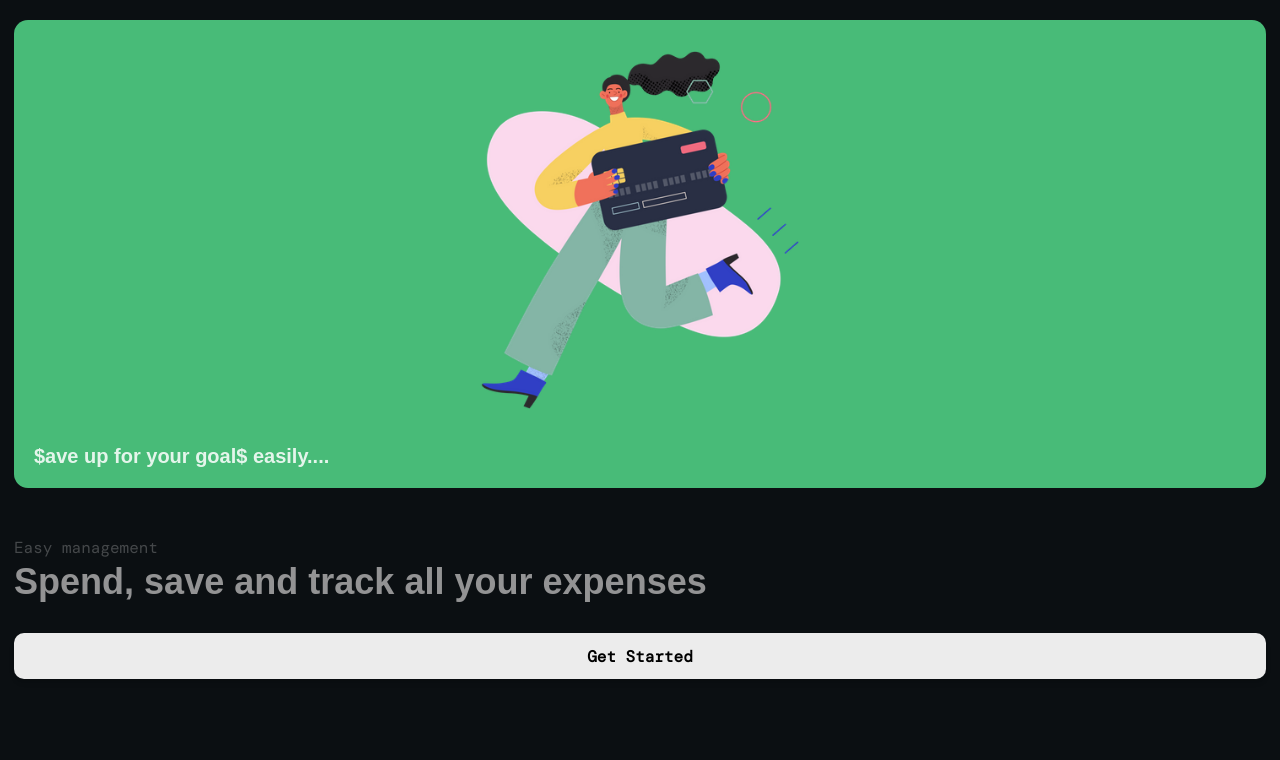
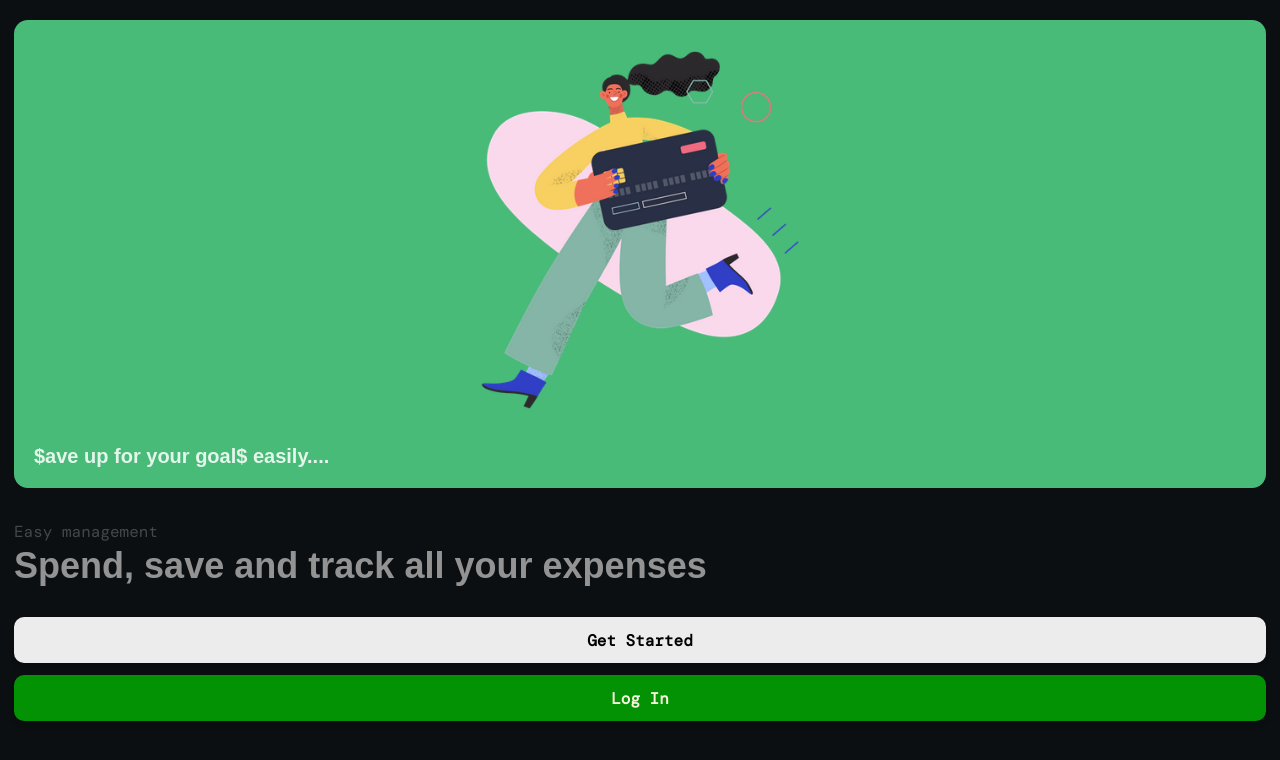
Before and after one commit to draqist/bojetin, a Next.js app: page / in a window 1280 px wide. Shown: the top 760 px of the page. Built offline with nearby package versions, Linux system fonts and the light colour scheme; a web font is replaced by a local one.

Commit message:
feat: added route to login from onboarding

```diff
--- a/pages/index.tsx
+++ b/pages/index.tsx
@@ -32,7 +32,7 @@ export default function Splash() {
         variants={quoteBlock}
         initial="hidden"
         whileInView="visible"
-        mt="48px"
+        mt="32px"
         mb="30px"
         fontFamily={"DM Mono"}
       >
@@ -51,6 +51,12 @@ export default function Splash() {
           Get Started{" "}
         </Button>
       </Link>
+      <Link as={NextLink} _hover={{ textDecoration: "none" }} href="/auth/login">
+        <Button w="full" boxShadow={"md"} color="#f5f5dc" bgColor="#039203" mt="12px" borderRadius="10px" h="46px">
+          {" "}
+          Log In{" "}
+        </Button>
+      </Link>
     </Box>
   );
 }
```
Also changed, not shown: public/fallback-C6iBqelQFFHfRRPOt1i4G.js (renamed from public/fallback-scGRx-n0Sg5SbywmMGail.js).
